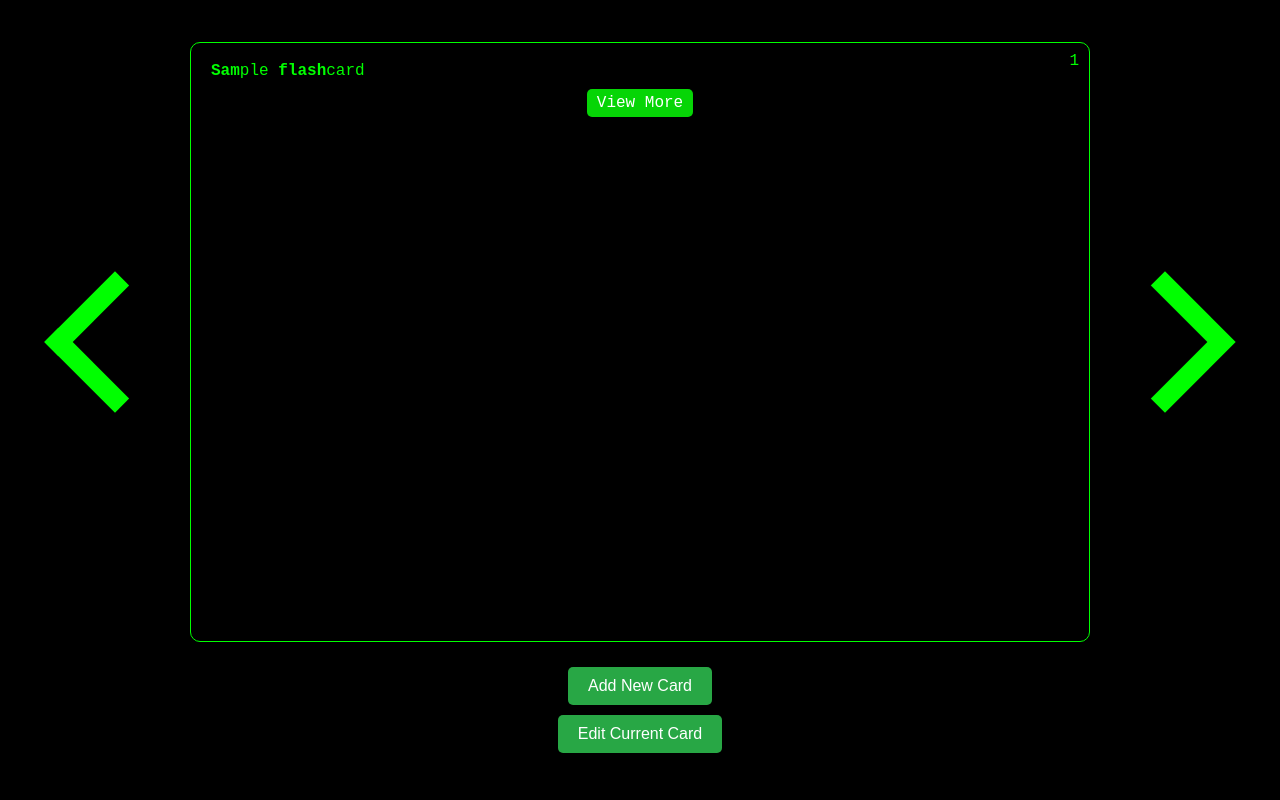
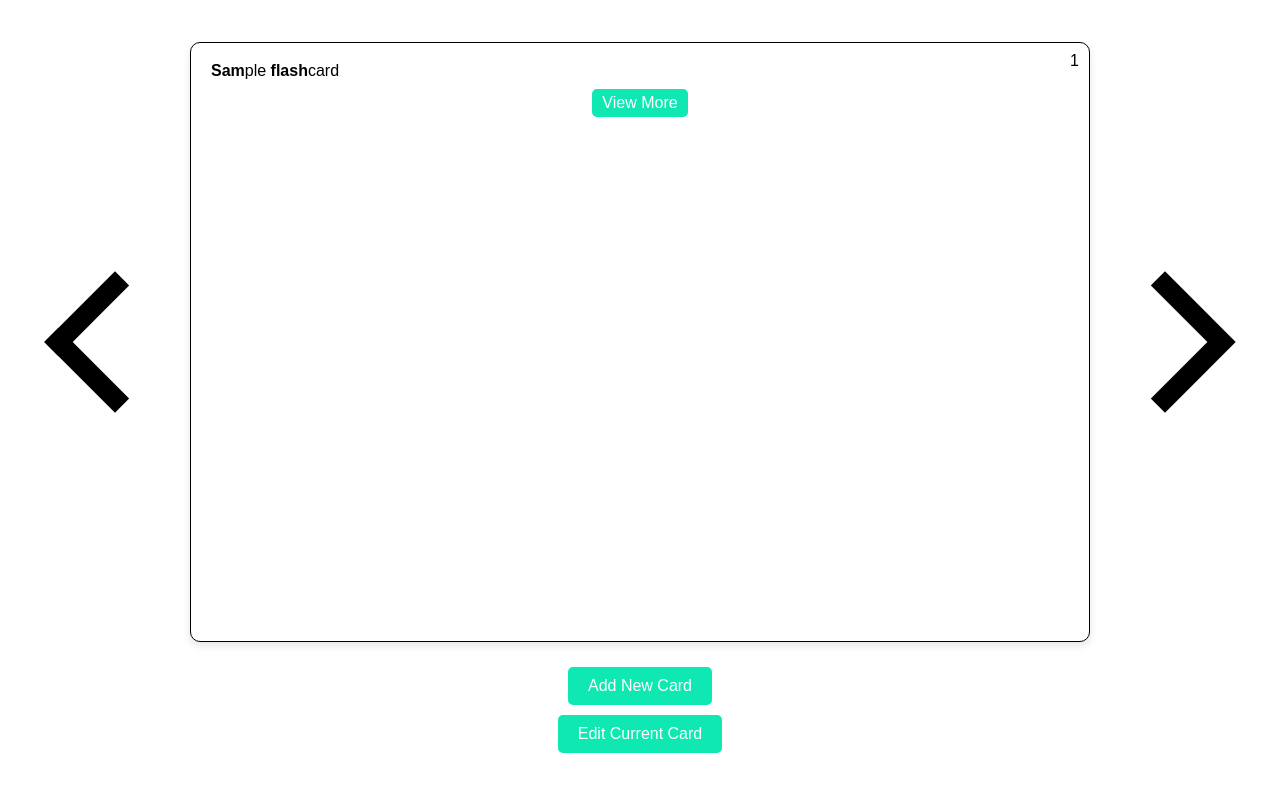
Before and after one commit to sephethus/flash-cards, a Flask app: page / in a window 1280 px wide. Run offline with Flask 2, Linux system fonts and the light colour scheme; tables that the repository leaves empty hold one stand-in row (values such as "Sample post"); some libraries are stand-ins or nearby versions.

Commit message:
latest tweaks, looks better

```diff
--- a/requirements.txt
+++ b/requirements.txt
@@ -4,3 +4,4 @@ SQLAlchemy==1.4.25
 Flask-SQLAlchemy==2.5.1
 Flask-Migrate==3.1.0
 Werkzeug==2.0.2
+flask-cors
--- a/static/style.css
+++ b/static/style.css
@@ -3,7 +3,7 @@ body {
     justify-content: center;
     align-items: center;
     min-height: 100vh;
-    background-color: #000000;
+    background-color: #ffffff;
     margin: 0;
     font-family: Arial, sans-serif;
 }
@@ -153,11 +153,11 @@ form div {
     border: 1px solid #ccc;
     border-radius: 10px;
     box-shadow: 0 4px 8px rgba(0, 0, 0, 0.1);
-    background-color: #000000;
-    color: #00FF00; /* Green color */
+    background-color: #ffffff;
+    color: #000000; /* Green color */
     /* font-family: 'VT323', monospace; /* Apply VT323 font (does not support bionic text) */
-    font-family: 'Courier New', Courier, monospace;
-    border: 1px solid #00FF00;
+    font-family: 'Ariel', Arial, Helvetica, sans-serif;
+    border: 1px solid #000000;
     padding: 20px;
     box-sizing: border-box;
 }
@@ -193,7 +193,7 @@ form div {
     margin: 0 auto;
     padding: 10px; /* Add padding to avoid overlapping with text */
     box-sizing: border-box;
-    border: #00FF00;
+    border: #000000;
 }
 
 
@@ -203,7 +203,7 @@ form div {
     display: inline-block;
     margin-top: 10px;
     padding: 5px 10px;
-    background-color: #06d506;
+    background-color: #0fe8b2;
     color: white;
     text-decoration: none;
     border-radius: 5px;
@@ -211,7 +211,7 @@ form div {
 }
 
 .view-link:hover {
-    background-color: #00FF00;
+    background-color: hsl(120, 100%, 50%);
 }
 
 .nav-buttons {
@@ -235,7 +235,7 @@ form div {
 .nav-buttons .next:before {
     content: '';
     display: inline-block;
-    border: solid #00FF00;
+    border: solid #000000;
     border-width: 0 20px 20px 0;
     padding: 40px;
     transform: rotate(135deg);
@@ -254,7 +254,7 @@ form div {
     padding: 10px 20px;
     font-size: 16px;
     cursor: pointer;
-    background-color: #28a745;
+    background-color: #0fe8b2;
     color: white;
     border: none;
     border-radius: 5px;
@@ -285,10 +285,10 @@ form div {
     background-color: #000000;
     margin: 5% auto;
     padding: 20px;
-    border: 1px solid #00FF00;
+    border: 1px solid #000000;
     width: 80%;
     max-width: 600px;
-    color: #00FF00; /* Green color */
+    color: #000000; /* Green color */
     /* font-family: 'VT323', monospace; /* Apply VT323 font (does not support bionic text) */
     font-family: 'Courier New', Courier, monospace;
     border: 1px solid #00FF00;
@@ -388,5 +388,5 @@ form div {
     top: 10px;
     right: 10px;
     font-size: 20px; /* Adjust size as needed */
-    color: #00FF00; /* Green color to match the theme */
+    color: #000000; /* Green color to match the theme */
 }
```
